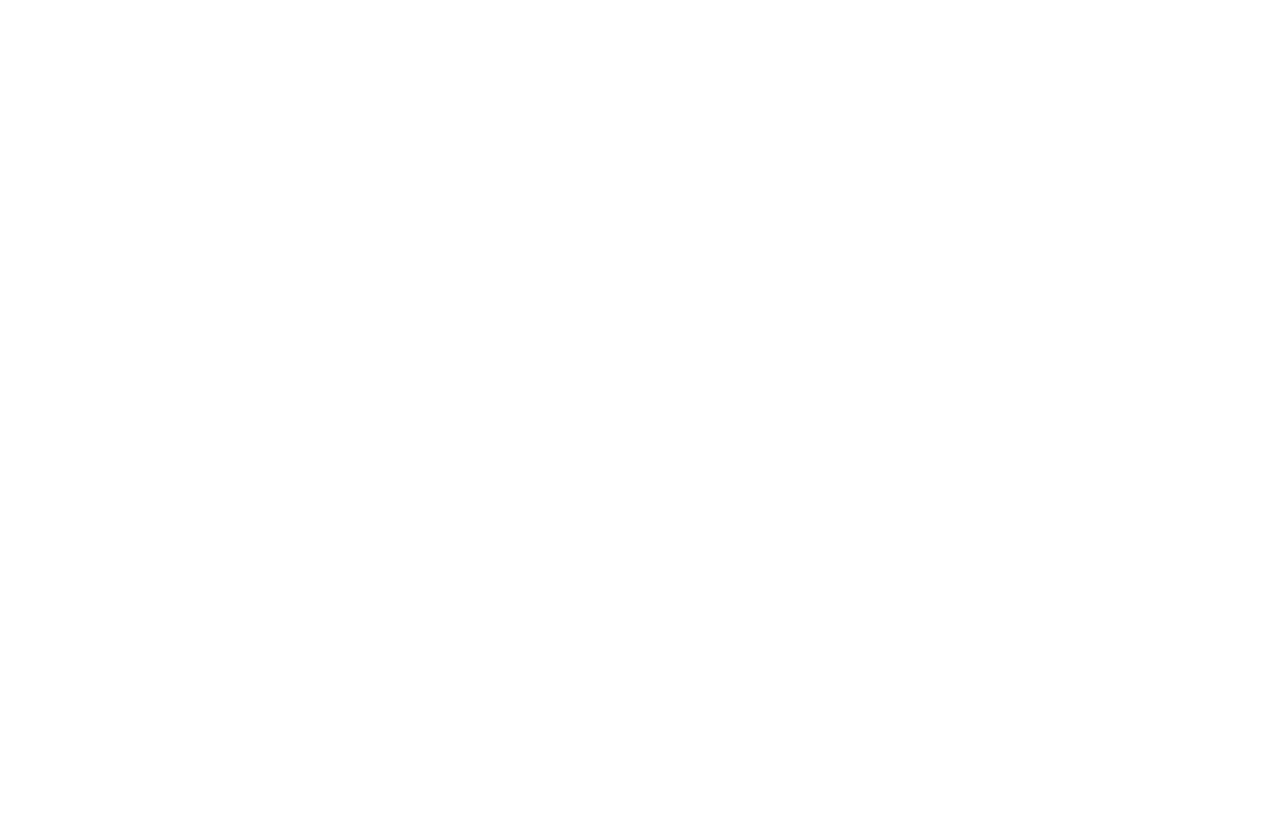
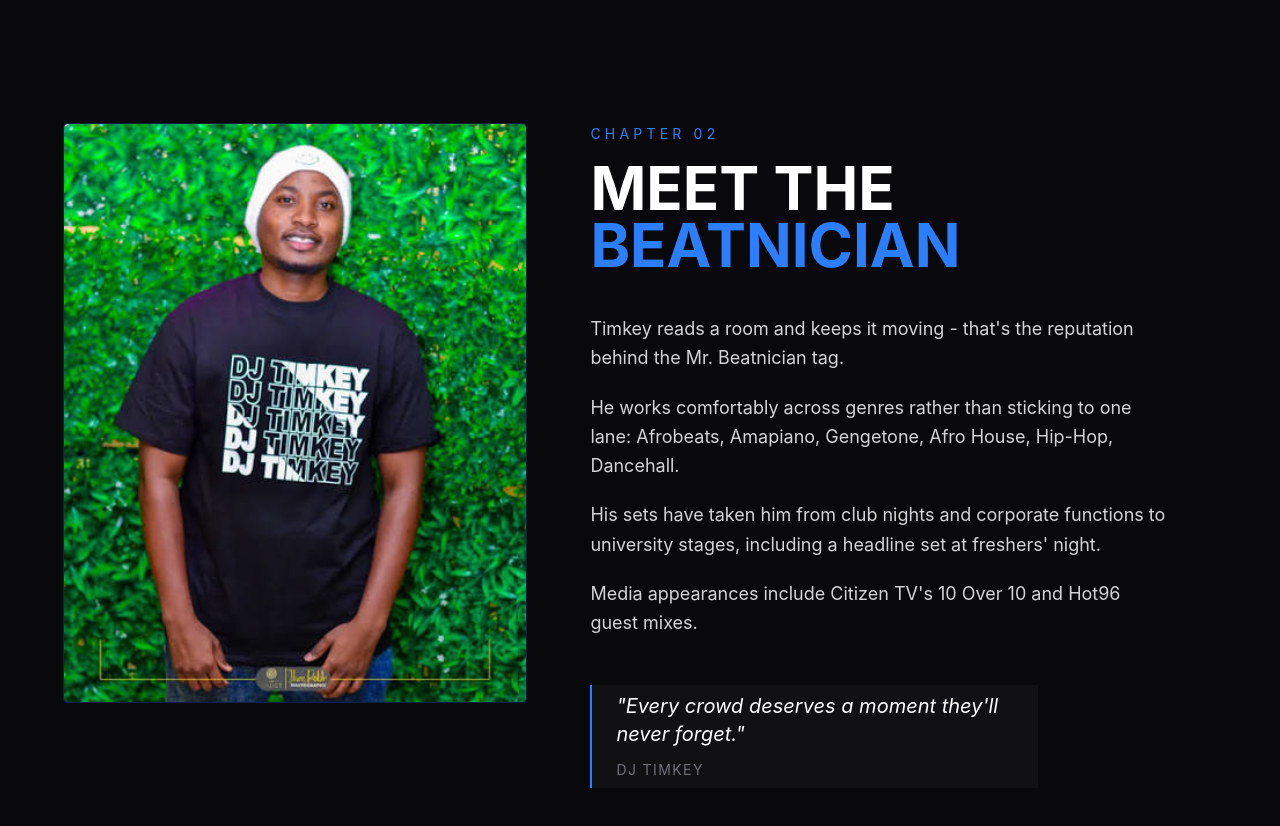
Before and after one commit to NED254/dj-timkey-experience, a React (Vite) app: page / in a window 1280 px wide. Shown: the part 820-1646 px from the top of the page. Before the commit the page ends 800 px from the top, so only its background shows below. Built offline with nearby package versions, Linux system fonts and the light colour scheme.

Commit message:
Chapter 02: Meet The Beatnician with portrait, bio, and quote

```diff
--- a/src/App.jsx
+++ b/src/App.jsx
@@ -1,9 +1,11 @@
 import Arrival from './chapters/Arrival'
+import MeetTheBeatnician from './chapters/MeetTheBeatnician'
 
 function App() {
   return (
     <div className="bg-black text-white">
       <Arrival />
+      <MeetTheBeatnician />
     </div>
   )
 }
--- /dev/null
+++ b/src/chapters/MeetTheBeatnician.jsx
@@ -0,0 +1,93 @@
+import { motion } from 'framer-motion'
+
+const BIO_LINES = [
+  "Timkey reads a room and keeps it moving - that's the reputation behind the Mr. Beatnician tag.",
+  "He works comfortably across genres rather than sticking to one lane: Afrobeats, Amapiano, Gengetone, Afro House, Hip-Hop, Dancehall.",
+  "His sets have taken him from club nights and corporate functions to university stages, including a headline set at freshers' night.",
+  "Media appearances include Citizen TV's 10 Over 10 and Hot96 guest mixes.",
+]
+
+const lineVariants = {
+  hidden: { opacity: 0, y: 24 },
+  visible: (i) => ({
+    opacity: 1,
+    y: 0,
+    transition: { delay: i * 0.15, duration: 0.6, ease: [0.22, 1, 0.36, 1] },
+  }),
+}
+
+export default function MeetTheBeatnician() {
+  return (
+    <section className="relative bg-zinc-950 py-24 md:py-36 px-8 md:px-16 overflow-hidden">
+      <div className="max-w-6xl mx-auto grid md:grid-cols-[0.85fr_1.15fr] gap-16 items-start">
+        <motion.div
+          className="relative"
+          initial={{ opacity: 0, scale: 0.96 }}
+          whileInView={{ opacity: 1, scale: 1 }}
+          viewport={{ once: true, amount: 0.3 }}
+          transition={{ duration: 0.8, ease: [0.22, 1, 0.36, 1] }}
+        >
+          <img
+            src="/images/timkey-portrait.jpg"
+            alt="Portrait of DJ Timkey"
+            className="w-full aspect-[4/5] object-cover rounded-sm"
+          />
+          <div className="absolute -inset-px border border-blue-500/20 rounded-sm pointer-events-none" />
+        </motion.div>
+
+        <div>
+          <motion.span
+            className="block text-blue-500 text-sm uppercase tracking-[0.3em] mb-4"
+            initial={{ opacity: 0 }}
+            whileInView={{ opacity: 1 }}
+            viewport={{ once: true }}
+            transition={{ duration: 0.6 }}
+          >
+            Chapter 02
+          </motion.span>
+
+          <motion.h2
+            className="text-white font-bold uppercase text-4xl md:text-6xl leading-[0.95] mb-10"
+            initial={{ opacity: 0, y: 20 }}
+            whileInView={{ opacity: 1, y: 0 }}
+            viewport={{ once: true }}
+            transition={{ duration: 0.7 }}
+          >
+            Meet The <span className="text-blue-500">Beatnician</span>
+          </motion.h2>
+
+          <div className="space-y-5 max-w-xl">
+            {BIO_LINES.map((line, i) => (
+              <motion.p
+                key={i}
+                custom={i}
+                initial="hidden"
+                whileInView="visible"
+                viewport={{ once: true, amount: 0.6 }}
+                variants={lineVariants}
+                className="text-zinc-300 text-base md:text-lg leading-relaxed"
+              >
+                {line}
+              </motion.p>
+            ))}
+          </div>
+
+          <motion.div
+            className="mt-12 max-w-md border-l-2 border-blue-500 pl-6 py-2 bg-zinc-900/60 backdrop-blur-sm"
+            initial={{ opacity: 0, x: -20 }}
+            whileInView={{ opacity: 1, x: 0 }}
+            viewport={{ once: true }}
+            transition={{ delay: 0.3, duration: 0.7 }}
+          >
+            <p className="text-white text-lg md:text-xl italic leading-snug">
+              "Every crowd deserves a moment they'll never forget."
+            </p>
+            <span className="block mt-3 text-zinc-500 text-sm uppercase tracking-widest">
+              DJ Timkey
+            </span>
+          </motion.div>
+        </div>
+      </div>
+    </section>
+  )
+}
```
